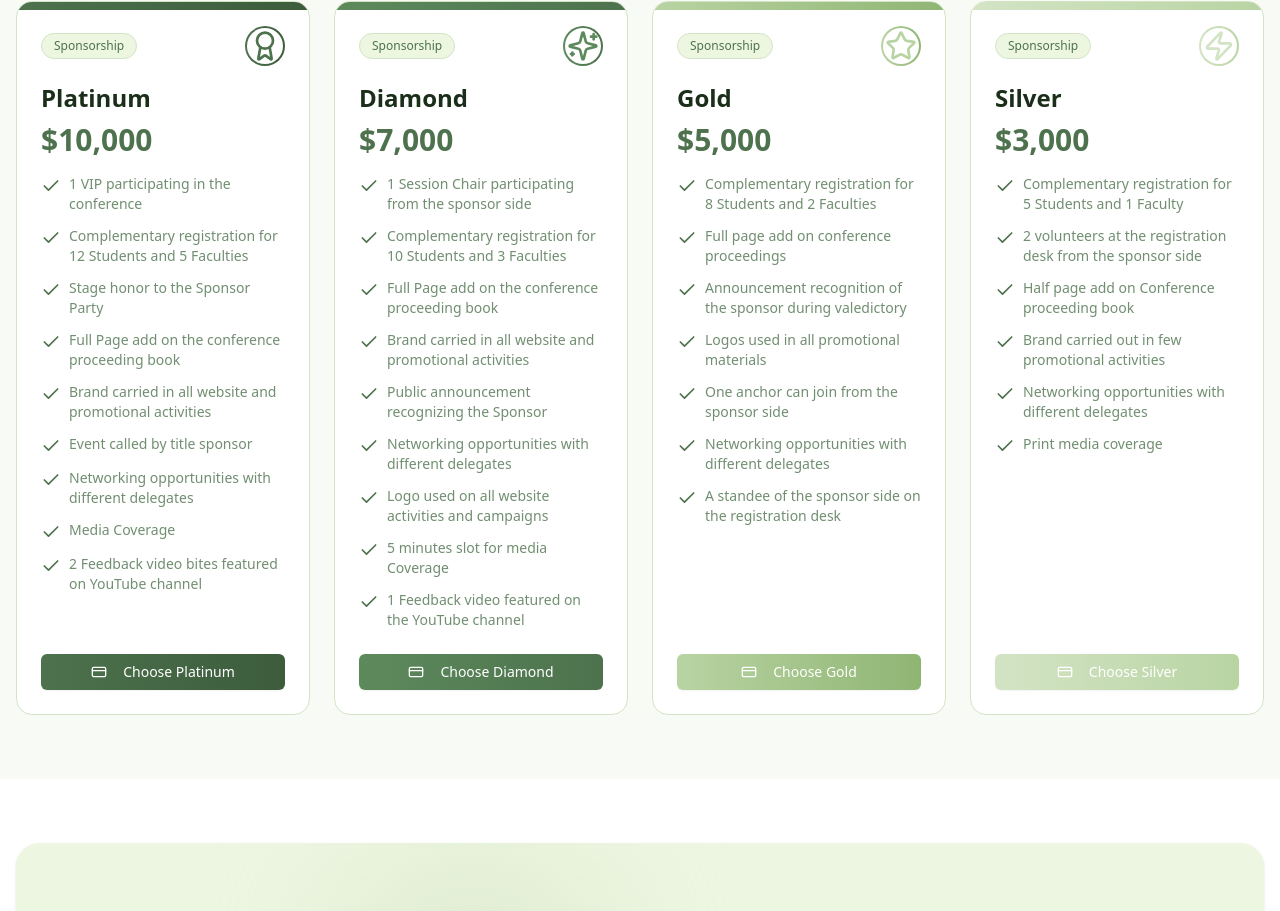
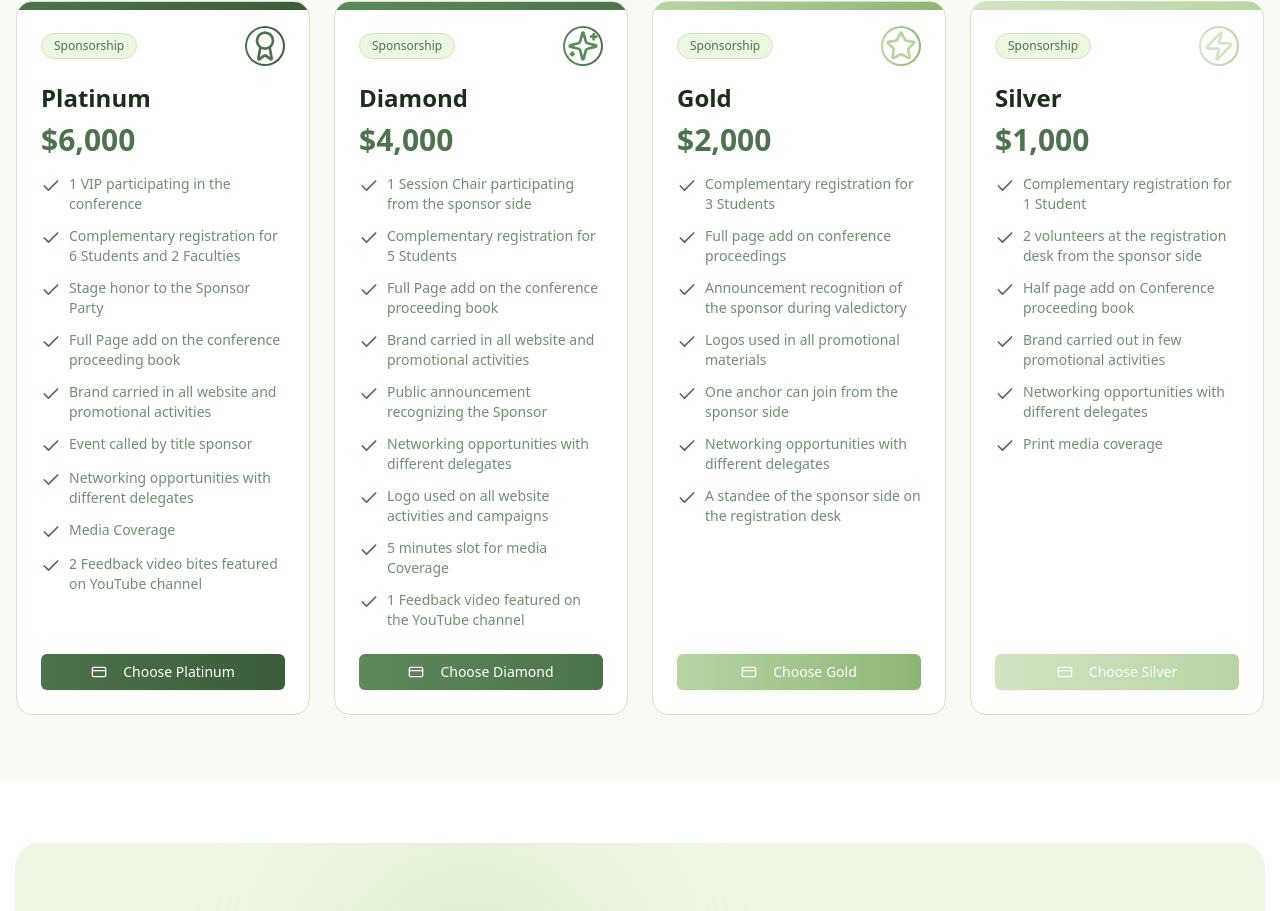
Before and after one commit to ZepResearch/icsift, a Next.js app: page /exhibit-and-sponsor in a window 1280 px wide. Shown: the part 1463-2374 px from the top of the page. Built offline with nearby package versions, Linux system fonts and the light colour scheme; no server answers.

Commit message:
content change

```diff
--- a/src/app/(pages)/exhibit-and-sponsor/Content.jsx
+++ b/src/app/(pages)/exhibit-and-sponsor/Content.jsx
@@ -90,15 +90,15 @@ export default function ExhibitAndSponsorPage() {
   }
 
   // Sponsorship packages data
-  const sponsorshipPackages = [
+const sponsorshipPackages = [
     {
       title: "Platinum",
-      price: 10000,
+      price: 6000,
       color: "from-[#4d724d] to-[#3c5c3c]",
       icon: <Award className="h-8 w-8 text-[#4d724d]" />,
       benefits: [
         "1 VIP participating in the conference",
-        "Complementary registration for 12 Students and 5 Faculties",
+        "Complementary registration for 6 Students and 2 Faculties",
         "Stage honor to the Sponsor Party",
         "Full Page add on the conference proceeding book",
         "Brand carried in all website and promotional activities",
@@ -110,12 +110,12 @@ export default function ExhibitAndSponsorPage() {
     },
     {
       title: "Diamond",
-      price: 7000,
+      price: 4000,
       color: "from-[#5d8a5d] to-[#4d724d]",
       icon: <Sparkles className="h-8 w-8 text-[#5d8a5d]" />,
       benefits: [
         "1 Session Chair participating from the sponsor side",
-        "Complementary registration for 10 Students and 3 Faculties",
+        "Complementary registration for 5 Students",
         "Full Page add on the conference proceeding book",
         "Brand carried in all website and promotional activities",
         "Public announcement recognizing the Sponsor",
@@ -127,11 +127,11 @@ export default function ExhibitAndSponsorPage() {
     },
     {
       title: "Gold",
-      price: 5000,
+      price: 2000,
       color: "from-[#b9d4a3] to-[#8fb573]",
       icon: <Star className="h-8 w-8 text-[#b9d4a3]" />,
       benefits: [
-        "Complementary registration for 8 Students and 2 Faculties",
+        "Complementary registration for 3 Students",
         "Full page add on conference proceedings",
         "Announcement recognition of the sponsor during valedictory",
         "Logos used in all promotional materials",
@@ -142,11 +142,11 @@ export default function ExhibitAndSponsorPage() {
     },
     {
       title: "Silver",
-      price: 3000,
+      price: 1000,
       color: "from-[#d3e4c5] to-[#b9d4a3]",
       icon: <Zap className="h-8 w-8 text-[#d3e4c5]" />,
       benefits: [
-        "Complementary registration for 5 Students and 1 Faculty",
+        "Complementary registration for 1 Student",
         "2 volunteers at the registration desk from the sponsor side",
         "Half page add on Conference proceeding book",
         "Brand carried out in few promotional activities",
--- a/src/app/(pages)/schedule/Content.jsx
+++ b/src/app/(pages)/schedule/Content.jsx
@@ -23,8 +23,8 @@ const scheduleData = [
       { time: "1:00PM - 2:30PM", title: "Technical Session 2 (Innovation)" },
       { time: "2:30PM - 3:30PM", title: "Technical Session 3 (Future Technology)" },
       { time: "3:30PM - 4:00PM", title: "☕ Tea Break" },
-      { time: "4:00PM - 4:30PM", title: "Panel Discussion" },
-      { time: "4:30PM onwards", title: "Valedictory Function & End of Day 1" },
+      { time: "3:30PM - 4:30PM", title: "Panel Discussion" },
+      { time: "", title: "Valedictory Function" },
     ],
   },
   {
@@ -43,12 +43,10 @@ const scheduleData = [
       { time: "1:00PM - 2:30PM", title: "Technical Session 2 (Innovation)" },
       { time: "2:30PM - 3:30PM", title: "Technical Session 3 (Future Technology)" },
       { time: "3:30PM - 4:00PM", title: "☕ Tea Break" },
-      { time: "4:00PM - 4:30PM", title: "Panel Discussion" },
-      { time: "4:30PM onwards", title: "Valedictory Function & End of Conference" },
+      { time: "3:30PM - 4:30PM", title: "Panel Discussion" },
     ],
   },
 ]
-
 // Custom Calendar Component
 function CustomCalendar({ selectedDates, onSelectDate }) {
   const [currentMonth, setCurrentMonth] = useState(new Date(2026, 7)) // August 2026
```
